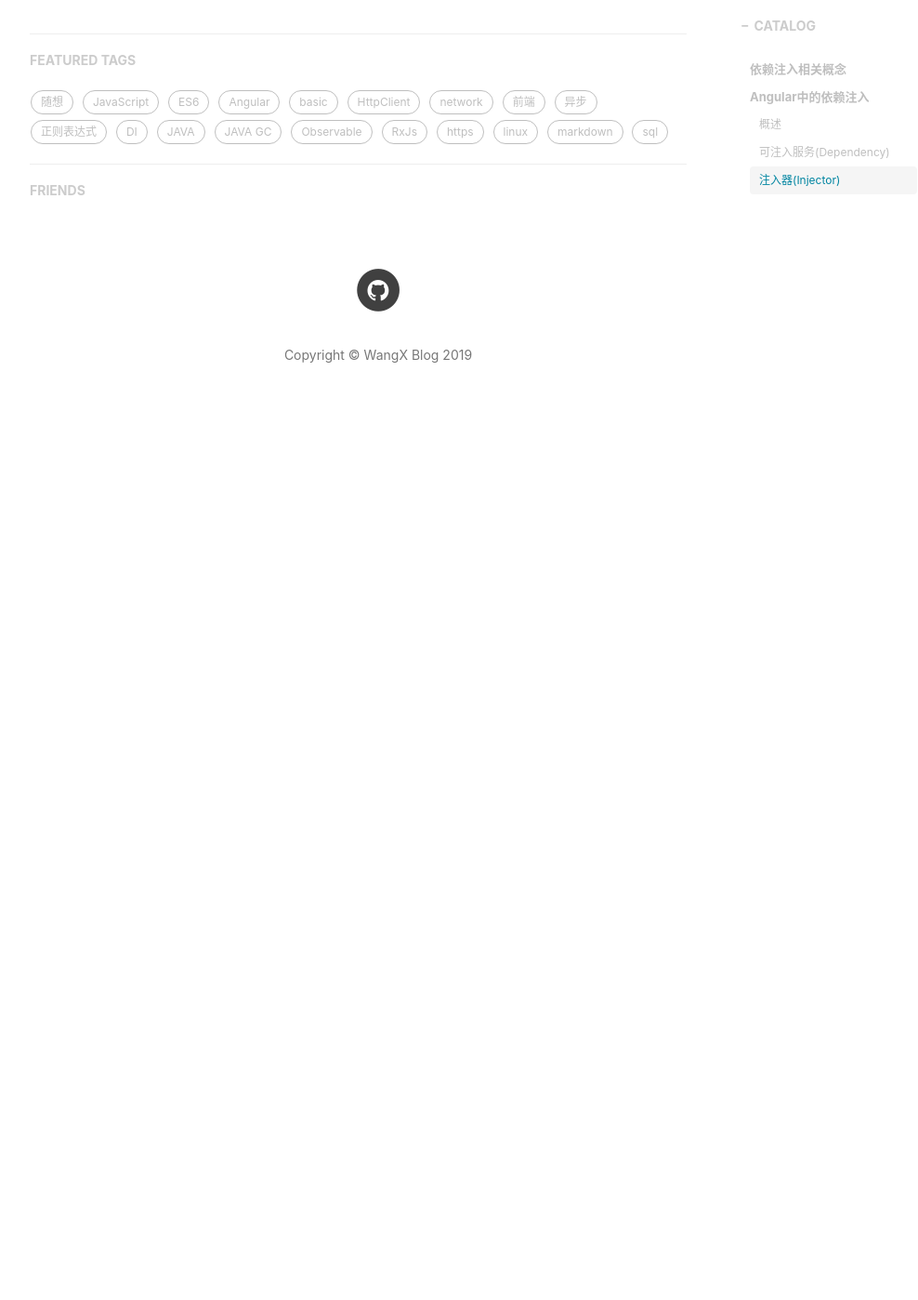
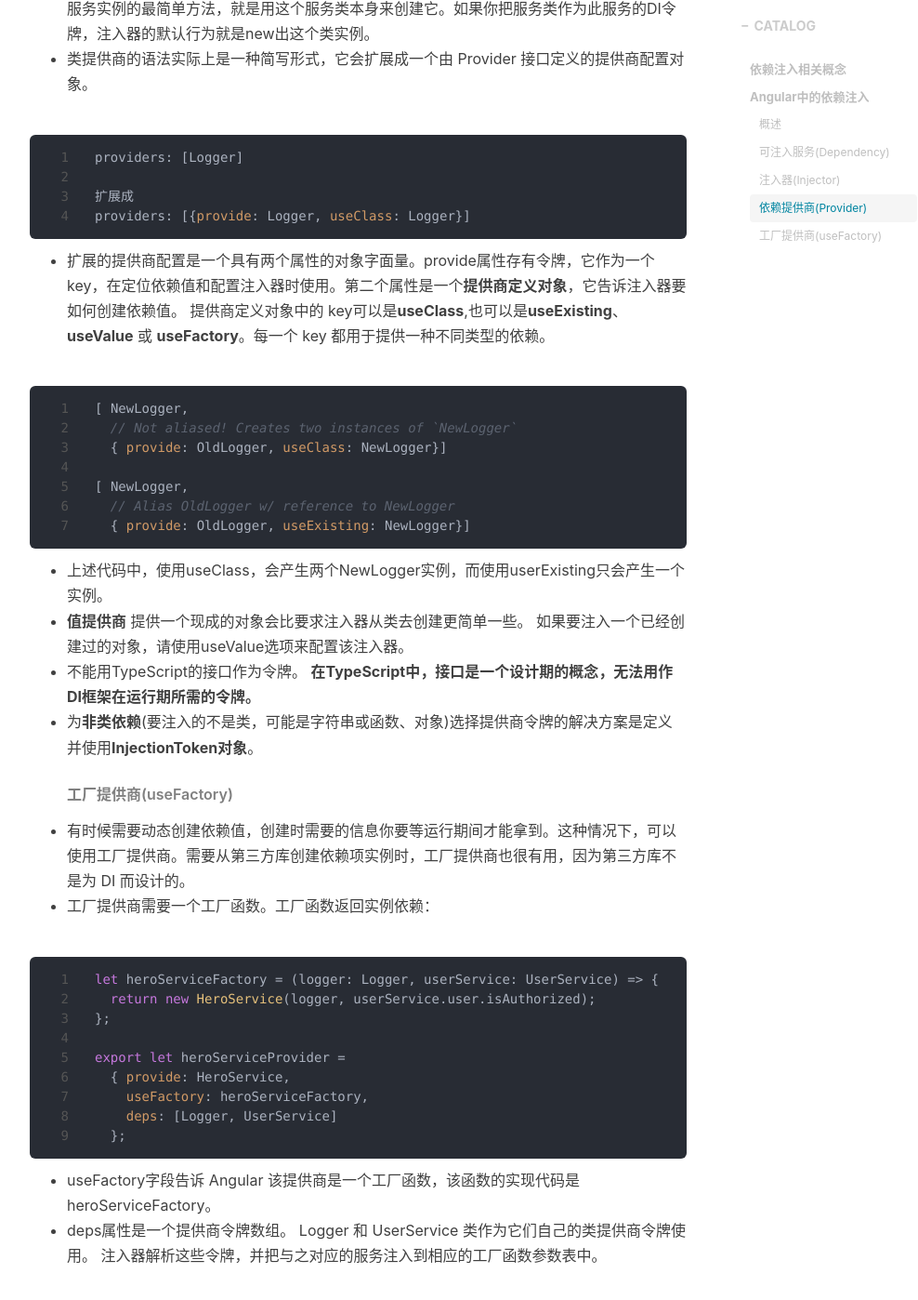
Before and after one commit to fatty-wang/fatty-wang.github.io, a Jekyll site: the page built from _posts/2019-03-05-Angular-dependency-injection.md, in a window 1280 px wide and 1400 px high, scrolled down 4224 px. Shown: the whole window at 93% size, without its empty margins (233-1221 px from the left). Built offline with Jekyll 4.4.1, drawn with Linux system fonts in a browser that asks for light colours; nearby versions of some CDN libraries; comment, search, counter and statistics services are not loaded; before the commit the page ends 4710 px from its top, so only the background shows below that; some of the changed text lies outside the part shown.

Commit message:
angular dependency injection v2

````diff
--- a/_posts/2019-03-05-Angular-dependency-injection.md
+++ b/_posts/2019-03-05-Angular-dependency-injection.md
@@ -75,3 +75,46 @@ constructor(@Optional() private logger: Logger) {
 * 注入器本质上并不属于组件，而是 DOM 中该组件实例所附着到的元素。另一个 DOM 元素上的其它组件实例则会使用另一个注入器。组件是一种特殊的指令，@Component()中的providers属性是从@Directive()中继承来的。指令也能拥有依赖，并且你也可以在它们的@Directive()元数据中配置提供商。当你使用providers属性为组件或指令配置提供商时，该提供商属于所在DOM元素的那个注入器。同一个元素上的组件与指令共享同一个注入器。
 * 当一个组件申请获得一个依赖时，Angular 先尝试用该组件自己的注入器来满足它。 如果该组件的注入器没有找到对应的提供商，它就把这个申请转给它父组件的注入器来处理。 如果那个注入器也无法满足这个申请，它就继续转给它在注入器树中的父注入器。 这个申请继续往上冒泡 —— 直到 Angular 找到一个能处理此申请的注入器或者超出了组件树中的祖先位置为止。 如果超出了组件树中的祖先还未找到，Angular 就会抛出一个错误。
 * **如果你在不同的层级上为同一个DI令牌注册了提供商，那么Angular所碰到的第一个注入器就会用来提供该依赖。**
+
+#### 依赖提供商(Provider)
+* 依赖提供商会使用DI令牌来配置注入器，注入器会用它来提供这个依赖值的具体的、运行时版本。注入器依靠"提供商配置"来创建依赖的实例，并把该实例注入到组件、指令、管道和其它服务中。必须使用提供商来配置注入器，否则注入器就无法知道如何创建此依赖。 注入器创建服务实例的最简单方法，就是用这个服务类本身来创建它。如果你把服务类作为此服务的DI令牌，注入器的默认行为就是new出这个类实例。
+* 类提供商的语法实际上是一种简写形式，它会扩展成一个由 Provider 接口定义的提供商配置对象。
+
+```typescript
+providers: [Logger]
+
+扩展成
+providers: [{provide: Logger, useClass: Logger}]
+```
+* 扩展的提供商配置是一个具有两个属性的对象字面量。provide属性存有令牌，它作为一个key，在定位依赖值和配置注入器时使用。第二个属性是一个**提供商定义对象**，它告诉注入器要如何创建依赖值。 提供商定义对象中的 key可以是**useClass**,也可以是**useExisting**、**useValue** 或 **useFactory**。每一个 key 都用于提供一种不同类型的依赖。
+
+```typescript
+[ NewLogger,
+  // Not aliased! Creates two instances of `NewLogger`
+  { provide: OldLogger, useClass: NewLogger}]
+
+[ NewLogger,
+  // Alias OldLogger w/ reference to NewLogger
+  { provide: OldLogger, useExisting: NewLogger}]
+```
+* 上述代码中，使用useClass，会产生两个NewLogger实例，而使用userExisting只会产生一个实例。
+* **值提供商** 提供一个现成的对象会比要求注入器从类去创建更简单一些。 如果要注入一个已经创建过的对象，请使用useValue选项来配置该注入器。
+* 不能用TypeScript的接口作为令牌。 **在TypeScript中，接口是一个设计期的概念，无法用作DI框架在运行期所需的令牌。**
+* 为**非类依赖**(要注入的不是类，可能是字符串或函数、对象)选择提供商令牌的解决方案是定义并使用**InjectionToken对象**。
+###### 工厂提供商(useFactory)
+* 有时候需要动态创建依赖值，创建时需要的信息你要等运行期间才能拿到。这种情况下，可以使用工厂提供商。需要从第三方库创建依赖项实例时，工厂提供商也很有用，因为第三方库不是为 DI 而设计的。
+* 工厂提供商需要一个工厂函数。工厂函数返回实例依赖：
+
+```typescript
+let heroServiceFactory = (logger: Logger, userService: UserService) => {
+  return new HeroService(logger, userService.user.isAuthorized);
+};
+
+export let heroServiceProvider =
+  { provide: HeroService,
+    useFactory: heroServiceFactory,
+    deps: [Logger, UserService]
+  };
+```
+* useFactory字段告诉 Angular 该提供商是一个工厂函数，该函数的实现代码是 heroServiceFactory。
+* deps属性是一个提供商令牌数组。 Logger 和 UserService 类作为它们自己的类提供商令牌使用。 注入器解析这些令牌，并把与之对应的服务注入到相应的工厂函数参数表中。
````
